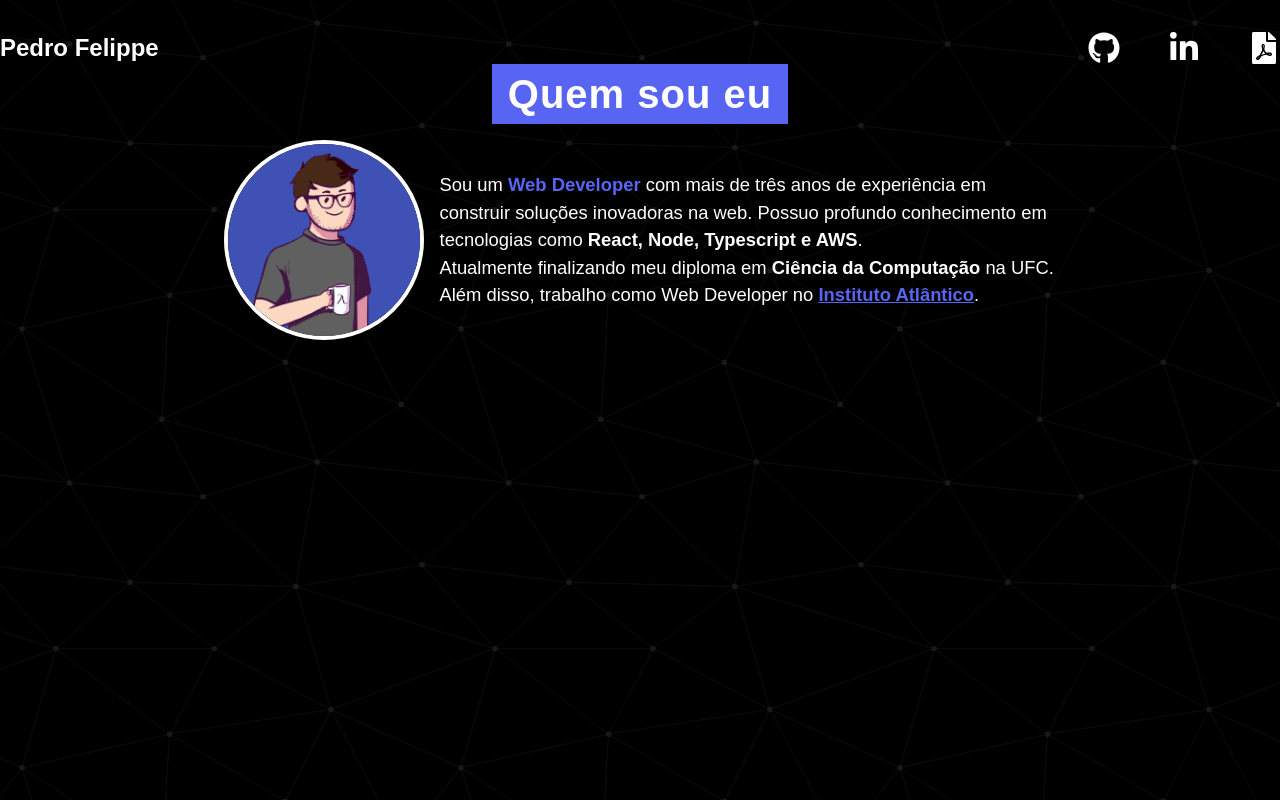
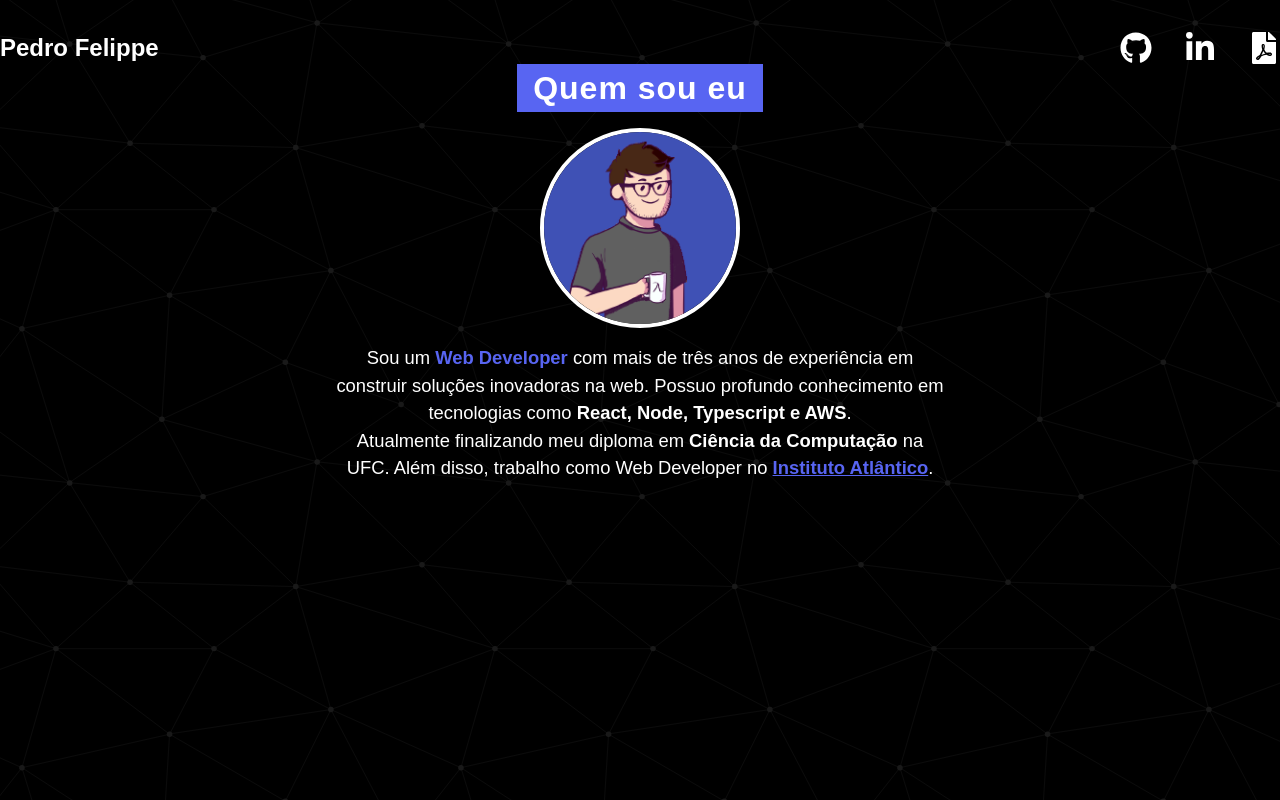
Before and after one commit to pefelippe/Portfolio, a Next.js app: page /About in a window 1280 px wide. Built offline with nearby package versions, Linux system fonts and the light colour scheme.

Commit message:
colocando skills no index dnv

```diff
--- a/pages/About.tsx
+++ b/pages/About.tsx
@@ -1,6 +1,8 @@
 import { motion } from "framer-motion";
 import Link from "next/link";
 import React from "react";
+
+import AnimatedBtn from "../src/components/motion/AnimatedBtn";
 
 type Props = {};
 
@@ -9,21 +11,21 @@ function About({}: Props) {
     <motion.div
       initial={{ opacity: 0 }}
       animate={{ opacity: 1 }}
-      transition={{ duration: 1.5, delay: 2.5 }}
-      className="mx-auto w-full flex flex-col items-center justify-center px-8 gap-4 max-w-4xl "
+      transition={{ duration: 1.5 }}
+      className=" mx-auto w-full flex flex-col items-center justify-center px-8 max-w-2xl "
     >
-      <div className="bg-[#5865f2] w-fit px-4 flex text-center justify-center tracking-[1px] text-[2.5rem]  font-bold ">
+      <div className="mb-4 bg-[#5865f2] w-fit px-4 flex text-center justify-center tracking-[1px] text-[2rem]  font-bold ">
         Quem sou eu
       </div>
 
-      <div className="flex flex-col justify-center w-full items-center mx-auto  gap-4 md:flex-row">
+      <div className="flex flex-col justify-center w-full items-center mx-auto  gap-4 ">
         <motion.img
           alt="avatar-pefelippe"
           src="assets/avatar-pdr.png"
           className="rounded-full h-[200px] w-[200px]  border-4 hover:border-0 transition-all "
         />
 
-        <motion.span className=" flex flex-col w-fit items-center xl:text-left text-center text-[1.15rem]  text-gray-200 ">
+        <motion.span className=" flex flex-col w-fit items-center  text-center text-[1.15rem]  text-gray-200 ">
           <p>
             Sou um{" "}
             <span className="text-[#5865f2]  font-semibold">Web Developer</span>{" "}
--- a/pages/Contact.tsx
+++ b/pages/Contact.tsx
@@ -6,7 +6,7 @@ type IProps = {};
 
 function Contact({}: IProps) {
   return (
-    <div className=" py-40 flex flex-col justify-center md:justify-center items-center max-w-7xl  xl:mx-auto px-8 ">
+    <div className=" flex flex-col justify-center md:justify-center items-center max-w-7xl  xl:mx-auto px-8 ">
       <div className="space-y-5 justify-center text-center p-4">
         <span className="text-3xl font-semibold ">
           Pronto para começar uma parceria?
--- a/pages/_app.tsx
+++ b/pages/_app.tsx
@@ -6,6 +6,7 @@ import "../styles/globals.css";
 import type { AppProps } from "next/app";
 import Head from "next/head";
 import Header from "../src/components/Header";
+import Footer from "../src/components/Footer";
 
 export default function App({ Component, pageProps }: AppProps) {
   return (
@@ -22,7 +23,7 @@ export default function App({ Component, pageProps }: AppProps) {
 
       <Header />
       <Component {...pageProps} />
-
+      {/* <Footer /> */}
     </div>
   );
 }
--- a/pages/index.tsx
+++ b/pages/index.tsx
@@ -4,14 +4,16 @@ import Hero from "../src/content/Hero";
 import Projects from "../src/content/Projects";
 import Skills from "../src/content/Skills";
 import About from "./About";
+import Contact from "./Contact";
 
 export default function Home() {
   return (
-    <div className="relative flex flex-col mx-auto justify-center items-center max-w-7xl space-y-20   py-20 ">
+    <div className="relative flex flex-col mx-auto justify-center items-center max-w-7xl space-y-14  py-10  md:py-20 ">
       <Hero />
-      {/* <Skills /> */}
+      <Skills />
+      <Projects />
       <About />
-      <Projects />
+      {/* <Contact /> */}
     </div>
   );
 }
--- a/src/atoms/Icons.tsx
+++ b/src/atoms/Icons.tsx
@@ -7,7 +7,7 @@ type Props = {};
 
 export default function Icons({}: Props) {
   return (
-    <div className="flex gap-12 justify-center">
+    <div className="flex gap-8 justify-center">
       <AnimatedBtn
         className="w-fit rounded-xl text-lg font-semibold  "
         href="https://github.com/pefelippe"
--- a/src/components/Header.tsx
+++ b/src/components/Header.tsx
@@ -8,6 +8,7 @@ import Icons from "../atoms/Icons";
 type Props = {};
 
 function Header({}: Props) {
+  const router = useRouter();
   return (
     <motion.div
       initial={{ opacity: 0 }}
@@ -20,6 +21,42 @@ function Header({}: Props) {
           Pedro Felippe
         </p>
       </Link>
+      {/*
+      <div className="flex gap-8">
+        <Link
+          className={
+            router.pathname === "/"
+              ? " underline decoration-2 decoration-[#5865f2] underline-offset-8"
+              : ""
+          }
+          href="/"
+        >
+          <p>Home</p>
+        </Link>
+
+        <Link
+          className={
+            router.pathname === "/About"
+              ? "underline decoration-2 decoration-[#5865f2] underline-offset-8"
+              : ""
+          }
+          href="/About"
+        >
+          <p>Quem sou</p>
+        </Link>
+
+        <Link
+          className={
+            router.pathname === "/Contact"
+              ? "underline decoration-2 decoration-[#5865f2] underline-offset-8"
+              : ""
+          }
+          href="/Contact"
+        >
+          <p>Contato</p>
+        </Link>
+      </div> */}
+
       <Icons />
     </motion.div>
   );
--- a/src/components/ProjectCard.tsx
+++ b/src/components/ProjectCard.tsx
@@ -19,7 +19,7 @@ function ExperienceCard({
   title,
 }: IProjectCard) {
   return (
-    <motion.article className="flex  flex-col w-full border-4  justify-between mx-auto rounded-md transition-all md:flex-row gap-4 md:gap-8 bg-[#040404] border-[#141414] hover:border-[#202020]">
+    <motion.article className="flex  flex-col w-full border-4  justify-between mx-auto rounded-md transition-all md:flex-row gap-4 md:gap-8 bg-[#080808] border-[#141414] hover:border-[#202020]">
       <Link href={repo} target="_blank" rel="noopener">
         <motion.img
           src={imgUrl}
--- a/src/content/Hero.tsx
+++ b/src/content/Hero.tsx
@@ -19,7 +19,9 @@ export default function Hero() {
             words={[
               "ViciadoEmCafé.tsx",
               "Tailwind <3",
-              "i write coffe code and drink javascript",
+              "i write coffe",
+              "i drink javascript",
+              "send pix plz",
             ]}
             loop={0}
             cursor
@@ -52,10 +54,10 @@ export default function Hero() {
           initial={{ y: 25, opacity: 0 }}
           animate={{ y: 0, opacity: 1 }}
           transition={{ duration: 2, delay: 1 }}
-          className="flex gap-4 mg:gap-8 justify-center items-center"
+          className="flex gap-4 justify-center items-center"
         >
           <AnimatedBtn
-            className="cursor-pointer px-6 text-center text-md md:text-xl  font-semibold rounded-xl p-4 transition-all
+            className=" cursor-pointer px-6 text-center text-md md:text-xl  font-semibold rounded-xl p-4 transition-all
             border-2 border-[#5865f2]  hover:underline "
             href="https://resume.io/r/m2cn8pnqu"
           >
--- a/src/content/Projects.tsx
+++ b/src/content/Projects.tsx
@@ -36,11 +36,11 @@ function Projects({}: Props) {
       className=" flex  w-full flex-col justify-between items-center mx-auto  "
       id="projetos"
     >
-      <div className="bg-[#5865f2] w-fit px-4 flex text-center justify-center tracking-[1px] text-[2.5rem]  font-bold">
+      <div className="mb-4 bg-[#5865f2] w-fit px-4 flex text-center justify-center tracking-[1px] text-[2rem]  font-bold">
         Meus projetos
       </div>
 
-      <div className="mt-10 relative w-fit grid grid-cols-1 gap-12 mx-auto px-8">
+      <div className="relative w-fit grid grid-cols-1 gap-12 mx-auto px-8">
         {projects.map((proj) => {
           return (
             <ProjectCard
--- a/src/content/Skills.tsx
+++ b/src/content/Skills.tsx
@@ -19,7 +19,7 @@ type Props = {};
 
 function Skills({}: Props) {
   return (
-    <div className=" w-full  flex flex-col  max-md:space-y-8  md:flex-row  items-center max-md:px-5">
+    <div className=" w-full flex flex-col  max-md:space-y-8  md:flex-row  items-center max-md:px-5">
       <motion.div
         initial={{ x: -50, opacity: 0 }}
         animate={{ x: 0, opacity: 1 }}
```
